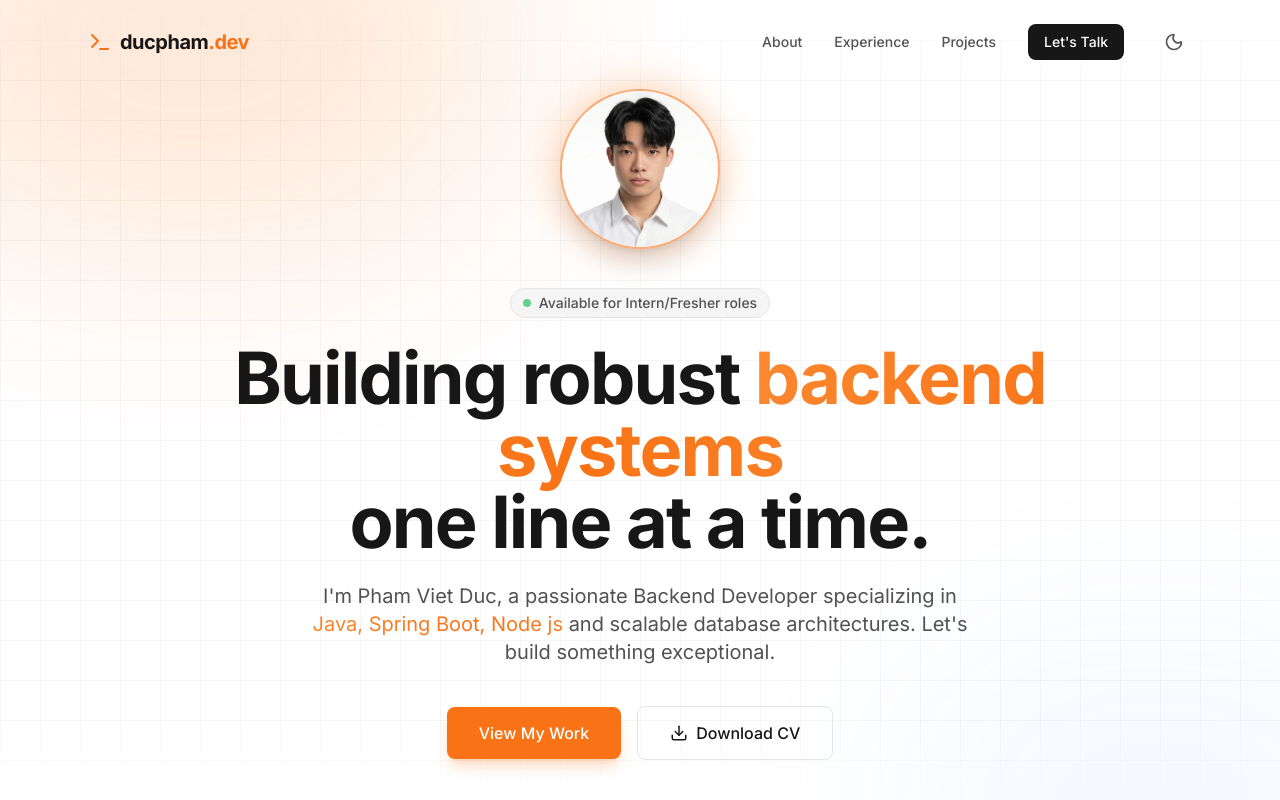
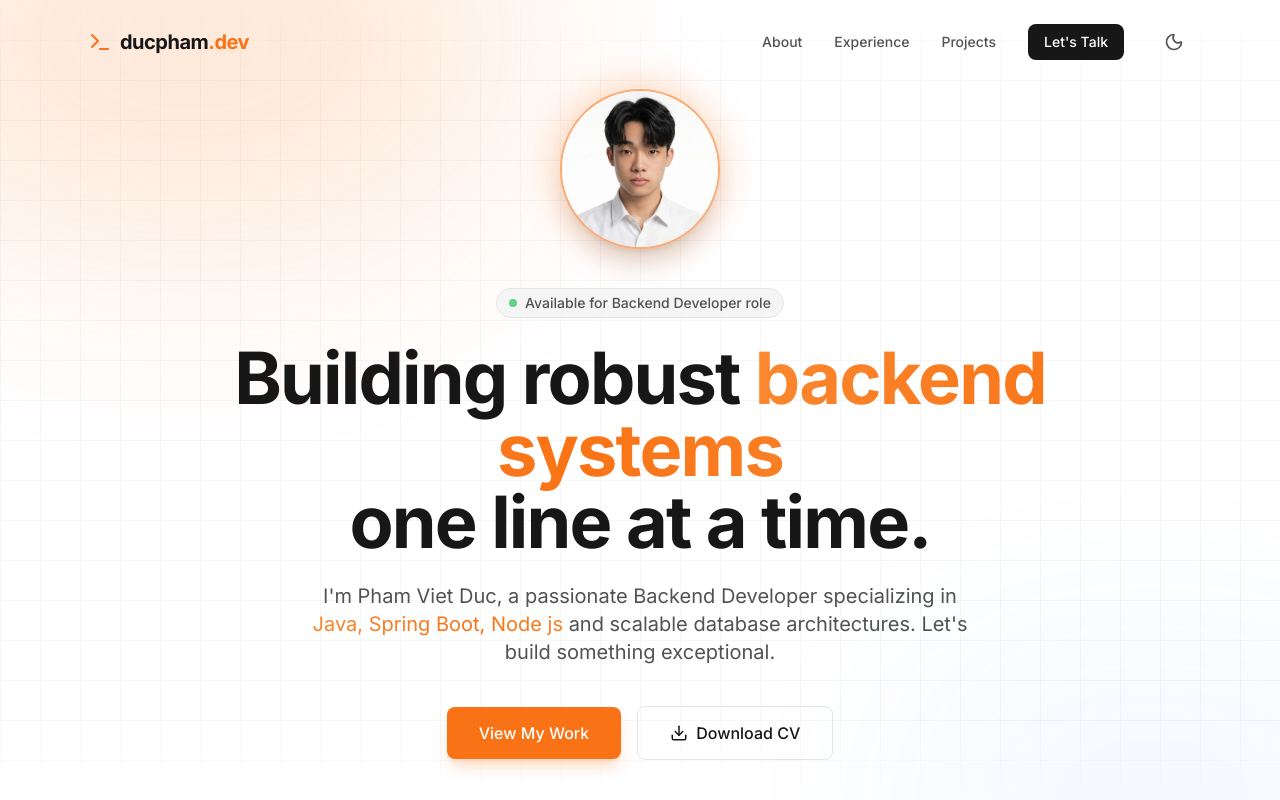
Before and after one commit to ducpham211/Portfolio, a React (Vite) app: page / in a window 1280 px wide. Shown: the top 800 px of the page. Built offline with nearby package versions, Linux system fonts and the light colour scheme.

Commit message:
fix: change content of Header

```diff
--- a/src/App.jsx
+++ b/src/App.jsx
@@ -285,7 +285,7 @@ export default function App() {
             className="inline-flex items-center gap-2 px-3 py-1 rounded-full bg-neutral-100 dark:bg-neutral-800 border border-neutral-200 dark:border-neutral-700 text-sm font-medium mb-6 text-neutral-600 dark:text-neutral-300 backdrop-blur-md"
           >
             <span className="w-2 h-2 rounded-full bg-green-500 animate-pulse" />
-            Available for Intern/Fresher roles
+            Available for Backend Developer role
           </motion.div>
 
           <motion.h1
```
Also changed, not shown: 1 other file (tests, documents, lock files or other folders).
